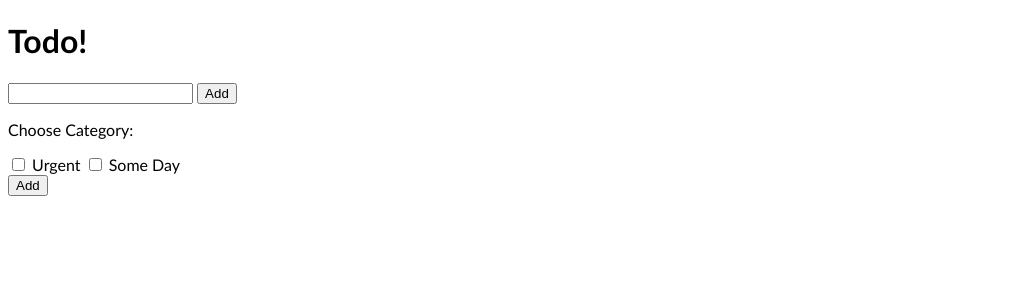
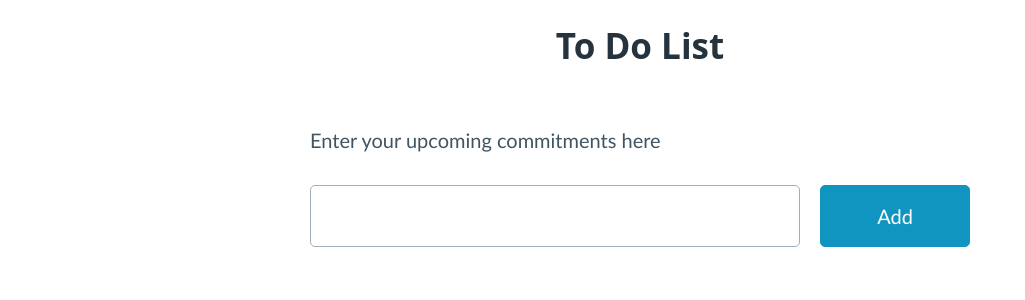
Before and after one commit to dzurevin/todoappfinal, a SvelteKit app: page / in a window 1280 px wide. Shown: the top 300 px of the page, without its empty margins (0-1025 px from the left). Built offline with nearby package versions, Linux system fonts and the light colour scheme.

Commit message:
sat mar 23rd 139pm

```diff
--- a/src/routes/+page.svelte
+++ b/src/routes/+page.svelte
@@ -1,24 +1,79 @@
-<!--
+
+
 
 
 <svelte:head>
-	<link rel="stylesheet" href="https://unpkg.com/@picocss/pico@latest/css/pico.min.css">
+    <link rel="stylesheet" href="https://unpkg.com/@picocss/pico@latest/css/pico.min.css">
 </svelte:head>
 
 <script>
-	let toDoList = [{content: "Watch this video!", editing: false}]; //array of ToDos
+     import '../style.css'
 
+    let toDoList = []; // array of ToDos
+    let textInput = "";
+
+    function addToDo() {
+        toDoList = [...toDoList, { content: textInput, editing: false, checked: false }]
+
+    }
+
+    function setEditing(i, isEditing) {
+        toDoList[i].editing = isEditing; // true / false
+    }
+
+    function deleteTodo(i) {
+        toDoList.splice(i, 1);
+        toDoList = toDoList; // https://svelte.dev/tutorial/updating-arrays-and-objects
+    }
 </script>
 
 <div style="margin: 0 auto; padding: 20px; width: 700px;">
-	<h2 style="text-align: center;">ToDo List</h2>
-	<p>Enter your ToDo here</p>
-	<div>
-		<input type="text">
-		<button style="width: 200px;">Add</button>
-	</div>
+    <h2 style="text-align: center;">To Do List</h2>
+    <p>Enter your upcoming commitments here</p>
+    <div style="display: flex; margin: 0;">
+        <input style="margin: 0; width: 35em;" type="text" bind:value={textInput}>
+        <button style="margin-left: 1em; width: 200px;" on:click={addToDo}>Add</button>
+    </div>
 </div>
 
+{#each toDoList as toDo, i}
+    <div style="display: flex; align-items: baseline; width: 700px; margin: 0 auto; margin-bottom: 1em;">
+        {#if toDo.editing}
+            <input type="text" bind:value={toDo.content}>
+        {:else}
+            <input type="checkbox" bind:checked={toDo.checked}>
+            <h4 style="flex-grow: 1">{toDo.content}</h4>
+        {/if}
+        <div style="display: flex">
+            {#if toDo.editing}
+                <button on:click={() => setEditing(i, false)}>Save</button>
+            {:else}
+                <button on:click={() => setEditing(i, true)}>Edit</button>
+            {/if}
+            <button style="margin-left: 0.7em;" on:click={() => deleteTodo(i)}>Delete</button>
+        </div>
+    </div>
+{/each}
+
+
+
+
+
+
+
+
+
+
+
+
+
+
+
+
+
+
+
+<!--
 {#each toDoList as toDo, i}
 <div style="display: flex; align-items: baseline; width: 700px; margin: 0 auto;">
 	<input type="checkbox">
@@ -29,7 +84,6 @@
 	</div>
 </div>
 {#each }
-
 
 -->
 
@@ -60,6 +114,7 @@
 
 
 
+<!--
 
 <script>
      import '../style.css';
@@ -150,14 +205,14 @@
 
 
 
+-->
+
+
+<!--
 
 
 
 
-
-
-
-<!--
 <script>
 	import '../style.css'
 	let todoitem = '';
--- a/src/style.css
+++ b/src/style.css
@@ -1,3 +1,5 @@
 body {
      font-family: 'Gill Sans', 'Gill Sans MT', Calibri, 'Trebuchet MS', sans-serif;
+
+
 }
```
